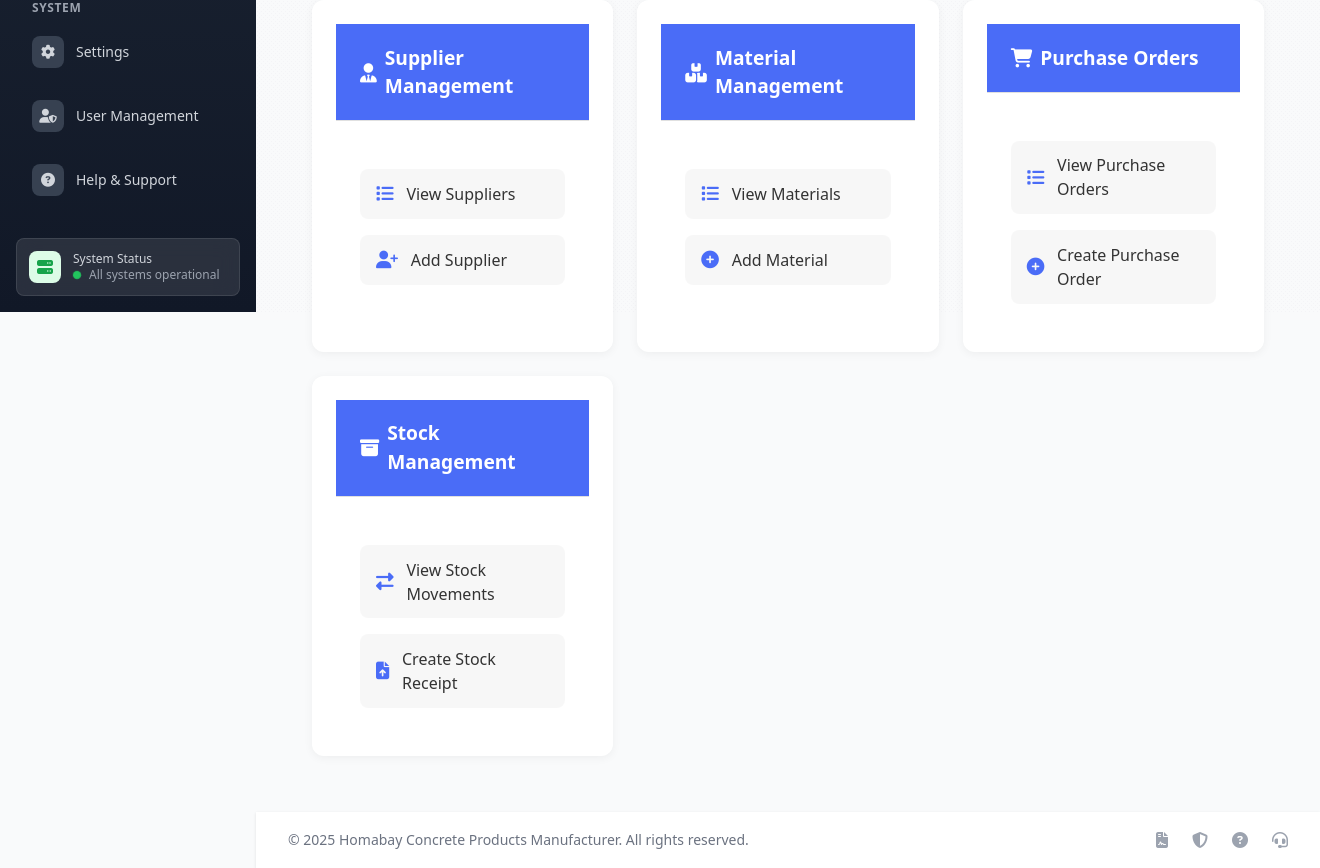
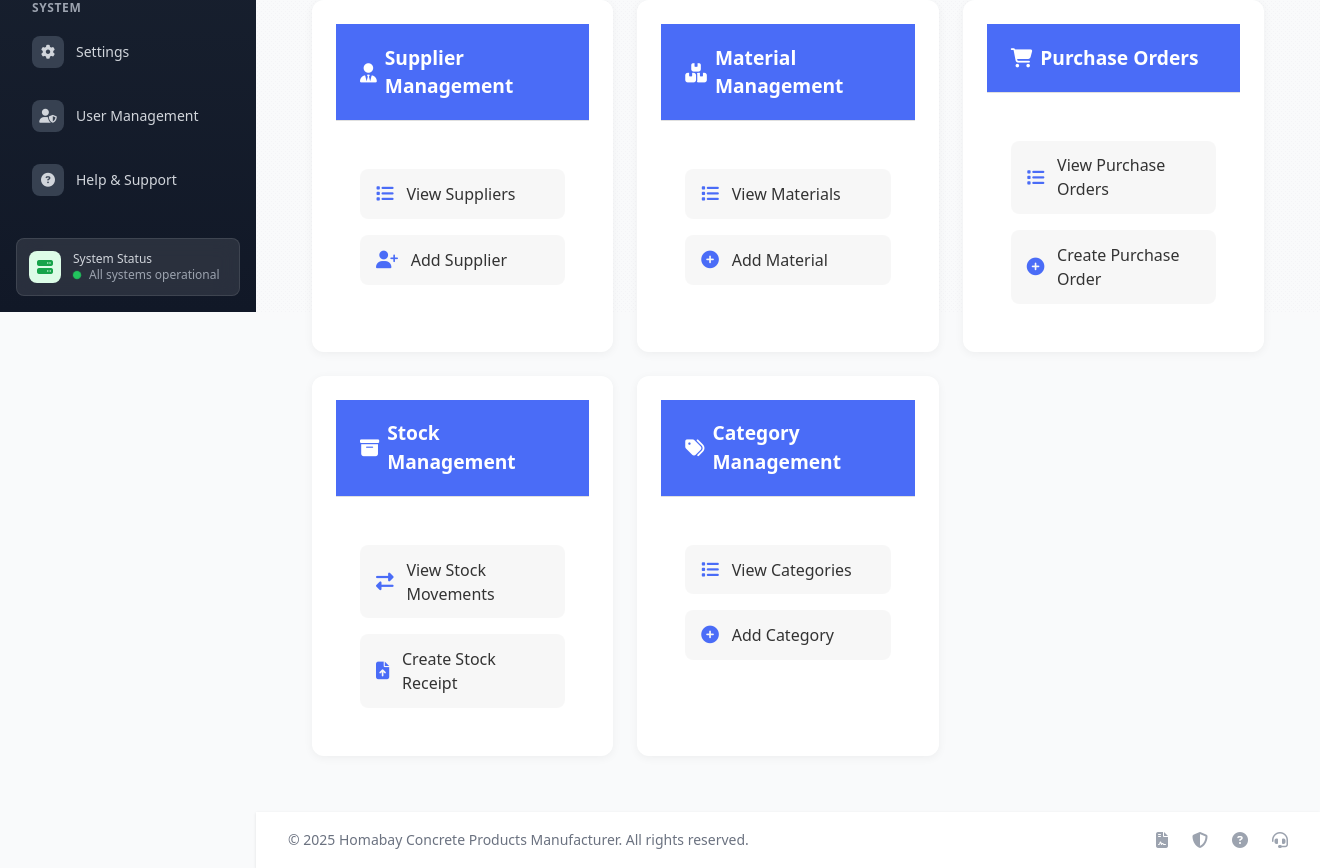
Before and after one commit to OchiengBrandon/system-victoria-hbcp, a Django app: page /victoria-management-system/inventory/ in a window 1320 px wide; the page is wider, and only the part inside the window is pictured. Shown: the part 488-1356 px from the top of that part. Run offline with Django 5.2, Linux system fonts and the light colour scheme; the visitor is signed in with stand-in values (Sample User, id 1); data that the repository does not hold is empty; some libraries are stand-ins or nearby versions.

Commit message:
Added Category section

```diff
--- a/templates/inventory/dashboard.html
+++ b/templates/inventory/dashboard.html
@@ -4,8 +4,6 @@
 {% block extra_css %}
 <link rel="stylesheet" href="https://cdnjs.cloudflare.com/ajax/libs/font-awesome/6.4.0/css/all.min.css">
 <link rel="stylesheet" href="{% static 'css/dashboard.css' %}">
-
-
 {% endblock %}
 
 {% block content %}
@@ -104,8 +102,22 @@
                 </a>
             </div>
         </div>
+
+        <!-- New Category Management Section -->
+        <div class="dashboard-card category-card">
+            <div class="card-header">
+                <h3><i class="fas fa-tags"></i> Category Management</h3>
+            </div>
+            <div class="card-content">
+                <a href="{% url 'inventory:category_list' %}" class="dashboard-link">
+                    <i class="fas fa-list"></i> View Categories
+                </a>
+                <a href="{% url 'inventory:category_create' %}" class="dashboard-link">
+                    <i class="fas fa-plus-circle"></i> Add Category
+                </a>
+            </div>
+        </div>
     </div>
-
 </div>
 
 <script>
```
